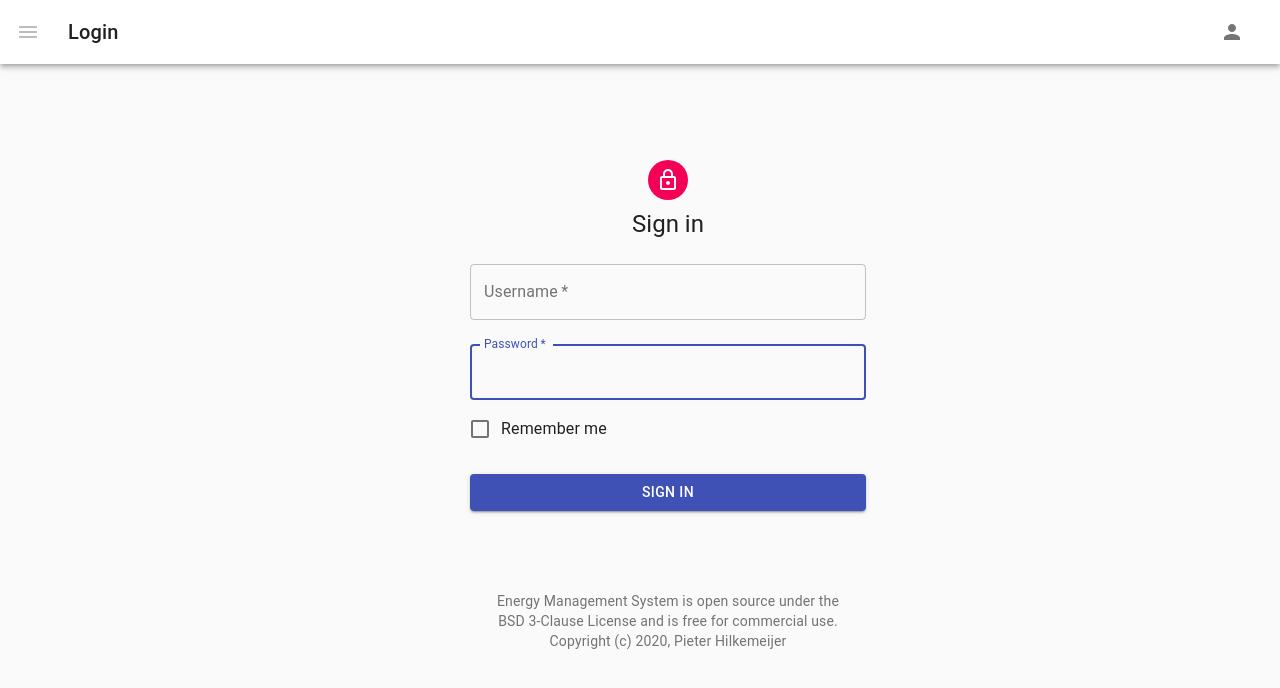
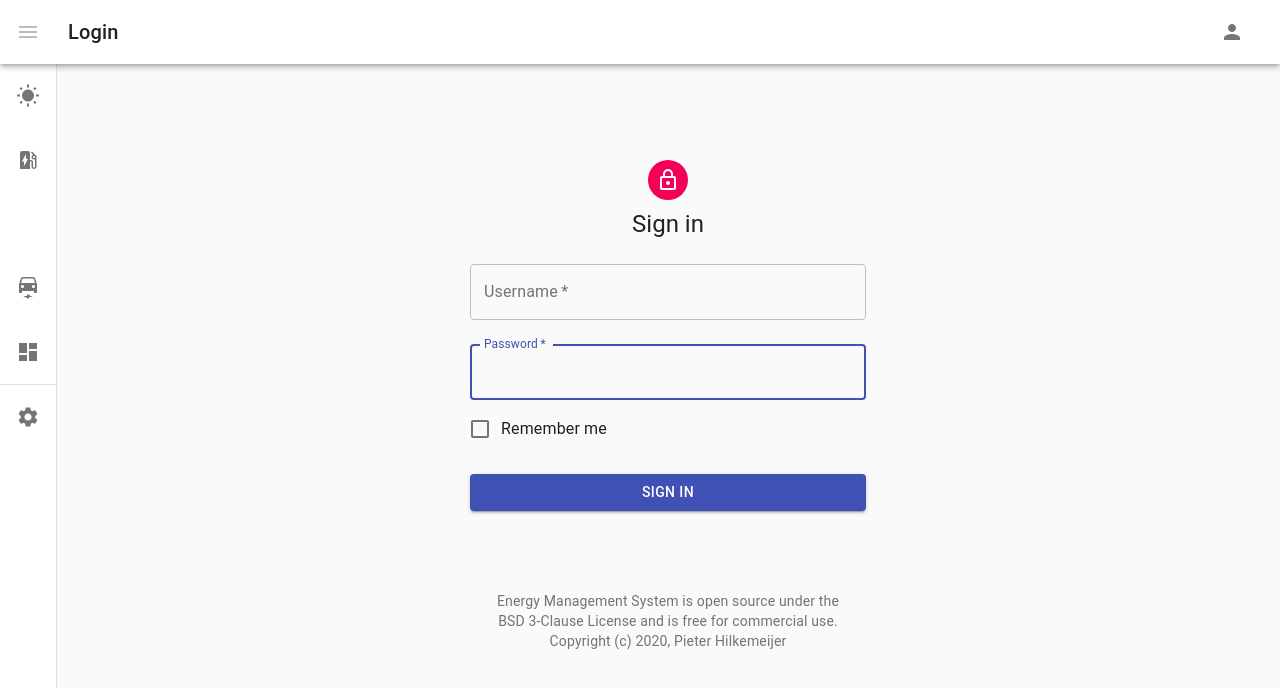
Before and after one commit to pieterh/energy-management-system, a React app in the folder frontend/EMS.ReactApp/: page /login in a window 1280 px wide. Shown: the top 688 px of the page. Built offline with nearby package versions, Linux system fonts and the light colour scheme; no server answers.

Commit message:
small refactor

```diff
--- /dev/null
+++ b/frontend/EMS.ReactApp/src/features/appdrawer/AppDrawer.tsx
@@ -0,0 +1,128 @@
+import React, { useState } from 'react';
+import clsx from 'clsx';
+
+import Divider from '@material-ui/core/Divider';
+import List from '@material-ui/core/List';
+import ListItem from '@material-ui/core/ListItem';
+import ListItemIcon from '@material-ui/core/ListItemIcon';
+import ListItemText from '@material-ui/core/ListItemText';
+import { createStyles, makeStyles, Theme } from '@material-ui/core/styles';
+
+import EvStationIcon from '@material-ui/icons/EvStation';
+import SettingsIcon from '@material-ui/icons/Settings';
+import WbSunnyIcon from '@material-ui/icons/WbSunny';
+import DashboardIcon from '@material-ui/icons/Dashboard';
+import Drawer from '@material-ui/core/Drawer';
+
+import { useAppDispatch } from  '../../common/hooks';
+
+import CarElectric from '../../icons/CarElectric';
+import ElectricalServices from '../../icons/ElectricalServices';
+
+const drawerWidth = 240;
+const useStyles = makeStyles ((theme: Theme) =>
+  createStyles({
+    drawerHeader: {
+        display: 'flex',
+        alignItems: 'center',
+        padding: theme.spacing(0, 1),
+        // necessary for content to be below app bar
+        ...theme.mixins.toolbar,
+        justifyContent: 'flex-end',
+      },
+    drawer: {
+        flexShrink: 0,
+        whiteSpace: 'nowrap',
+        position: 'fixed',
+        zIndex:10,
+      },
+      drawerOpen: {
+        width: drawerWidth,
+        transition: theme.transitions.create('width', {
+          easing: theme.transitions.easing.sharp,
+          duration: theme.transitions.duration.enteringScreen,
+        }),
+      },
+      drawerClose: {
+        transition: theme.transitions.create('width', {
+          easing: theme.transitions.easing.sharp,
+          duration: theme.transitions.duration.leavingScreen,
+        }),
+        overflowX: 'hidden',
+        width: theme.spacing(7) + 1,
+      },
+  })
+);
+
+interface IAppDrawerProps {
+  persistent: boolean,
+  drawerOpen: boolean
+}
+
+const drawerContent = (
+    <React.Fragment>
+        <List>
+            <ListItem button key="pvsystem">
+                <ListItemIcon> <WbSunnyIcon /> </ListItemIcon>
+                <ListItemText primary="Solar Power" />
+            </ListItem>
+        </List>
+        <List>
+            <ListItem button key="chargepoint">
+                <ListItemIcon> <EvStationIcon /> </ListItemIcon>
+                <ListItemText primary="chargepoint" />
+            </ListItem>
+        </List>
+        <List>
+            <ListItem button key="smartmeter">
+                <ListItemIcon> <ElectricalServices/> </ListItemIcon>
+                <ListItemText primary="Smart Meter" />
+            </ListItem>
+        </List>
+        <List>
+            <ListItem button key="evcar">
+                <ListItemIcon> <CarElectric/> </ListItemIcon>
+                <ListItemText primary="Electric Car" />
+            </ListItem>
+        </List>
+        <List>
+            <ListItem button key="dashboard">
+                <ListItemIcon> <DashboardIcon/> </ListItemIcon>
+                <ListItemText primary="Dashboard" />
+            </ListItem>
+        </List>
+        <Divider />
+        <List>
+            <ListItem button key="settings">
+                <ListItemIcon> <SettingsIcon /> </ListItemIcon>
+                <ListItemText primary="Settings" />
+            </ListItem>
+        </List>
+    </React.Fragment>
+);
+
+export default function AppDrawer(props: IAppDrawerProps) {
+  const dispatch = useAppDispatch();
+  const classes = useStyles();
+
+  return (
+    <Drawer
+        variant= {props.persistent ? "persistent" : "permanent"}
+        className={clsx(classes.drawer, {
+        [classes.drawerOpen]: props.drawerOpen,
+        [classes.drawerClose]: !props.drawerOpen,
+        })}
+        classes={{
+        paper: clsx({
+            [classes.drawerOpen]: props.drawerOpen,
+            [classes.drawerClose]: !props.drawerOpen,
+        }),
+        }}
+        anchor="left"
+        open={props.drawerOpen}
+    >
+      <div className={classes.drawerHeader}/>
+      {drawerContent}
+    </Drawer>
+  )
+}
--- a/frontend/EMS.ReactApp/src/features/appheader/AppHeader.tsx
+++ b/frontend/EMS.ReactApp/src/features/appheader/AppHeader.tsx
@@ -1,53 +1,30 @@
 import React from 'react';
-import clsx from 'clsx';
+import { useLocation } from 'react-router-dom';
 
-import { useLocation } from 'react-router-dom';
 import useMediaQuery from '@material-ui/core/useMediaQuery';
 import { makeStyles, Theme, useTheme } from '@material-ui/core/styles';
-import { Icon } from "@material-ui/core";
 
 import AppBar from '@material-ui/core/AppBar';
-import Divider from '@material-ui/core/Divider';
-import Drawer from '@material-ui/core/Drawer';
 import IconButton from '@material-ui/core/IconButton';
-import List from '@material-ui/core/List';
-import ListItem from '@material-ui/core/ListItem';
-import ListItemIcon from '@material-ui/core/ListItemIcon';
-import ListItemText from '@material-ui/core/ListItemText';
+import MenuIcon from '@material-ui/icons/Menu';
+import MenuOpenIcon from '@material-ui/icons/MenuOpen';
 import Toolbar from '@material-ui/core/Toolbar';
 import Typography from '@material-ui/core/Typography';
-
-import {green, yellow, red }from "@material-ui/core/colors";
-
-import EvStationIcon from '@material-ui/icons/EvStation';
-import MenuIcon from '@material-ui/icons/Menu';
-import MenuOpenIcon from '@material-ui/icons/MenuOpen';
-import SettingsIcon from '@material-ui/icons/Settings';
-import WbSunnyIcon from '@material-ui/icons/WbSunny';
-import DashboardIcon from '@material-ui/icons/Dashboard';
 
 import { useAppSelector, useAppDispatch } from '../../common/hooks';
 import { selectIsLoggedIn } from '../authentication/authenticationSlice';
 import AccountMenu from '../accountmenu/AccountMenu';
-
-import CarElectric from '../../icons/CarElectric';
-import ElectricalServices from '../../icons/ElectricalServices';
+import AppDrawer from '../appdrawer/AppDrawer';
 
 type FormInputs = {
   darkState : boolean
 };
 
-interface IAppHeaderProps {
-}
-
-interface IAppHeaderState {
-}
-
 interface IStyleProps {
   isScreenXS: boolean
 }
 
-const drawerWidth = 240;
+
 const useStyles = makeStyles((theme: Theme) =>({
   root: {
     display: 'flex',
@@ -60,54 +37,12 @@ const useStyles = makeStyles((theme: Theme) =>({
   title: {
     flexGrow: 1
   },
-  customColor: {
-    // or hex code, this is normal CSS background-color
-    backgroundColor: green[500]
-  },
   customHeight: {
     minHeight: 200
   },
   offset: theme.mixins.toolbar,
-  lightbutton:{
-    color: yellow[500]
-  },
-  darkbutton:{
-    color: yellow[500]
-  },
-  personbutton:{
-    color: red[500]
-  },
   hide: {
     display: 'none',
-  },
-  drawer: {
-    flexShrink: 0,
-    whiteSpace: 'nowrap',
-    position: 'fixed',
-    zIndex:10,
-  },
-  drawerOpen: {
-    width: drawerWidth,
-    transition: theme.transitions.create('width', {
-      easing: theme.transitions.easing.sharp,
-      duration: theme.transitions.duration.enteringScreen,
-    }),
-  },
-  drawerClose: {
-    transition: theme.transitions.create('width', {
-      easing: theme.transitions.easing.sharp,
-      duration: theme.transitions.duration.leavingScreen,
-    }),
-    overflowX: 'hidden',
-    width: theme.spacing(7) + 1,
-  },
-  drawerHeader: {
-    display: 'flex',
-    alignItems: 'center',
-    padding: theme.spacing(0, 1),
-    // necessary for content to be below app bar
-    ...theme.mixins.toolbar,
-    justifyContent: 'flex-end',
   },
   toolbar: {
     paddingLeft: 16,
@@ -125,19 +60,16 @@ type Props = {
   children?: React.ReactNode;
 };
 
-export function AppHeader({children}: Props): JSX.Element{
+export function AppHeader({children}: Props): JSX.Element {
     const dispatch = useAppDispatch();
+    const location = useLocation();
     const theme = useTheme();
+
+    const isLoggedIn = useAppSelector(selectIsLoggedIn);
     const isScreenXS = useMediaQuery(theme.breakpoints.only('xs'));
-    console.log(`isSmallScreen? -> ${isScreenXS}`);
-    console.log(`xs=${useMediaQuery(theme.breakpoints.only('xs'))} sm=${useMediaQuery(theme.breakpoints.only('sm'))} md=${useMediaQuery(theme.breakpoints.only('md'))} lg=${useMediaQuery(theme.breakpoints.only('lg'))}`  );
+    const classes = useStyles({isScreenXS: isScreenXS});
 
     const [isDrawerOpen, setDrawerOpen] = React.useState(false);
-
-    const classes = useStyles({isScreenXS: isScreenXS});
-
-    const isLoggedIn = useAppSelector(selectIsLoggedIn);
-    const location = useLocation();
 
     var title = "";
     title = location.pathname == '/' ? 'Main' : title;
@@ -153,49 +85,6 @@ export function AppHeader({children}: Props): JSX.Element{
     function onDrawerCloseClick(event: React.MouseEvent<HTMLButtonElement, MouseEvent> | null)  {
       setDrawerOpen(false);
     }
-
-    const drawerContent = (
-      <React.Fragment>
-        { <div className={classes.drawerHeader}/> }
-        <List>
-          <ListItem button key="pvsystem">
-            <ListItemIcon> <WbSunnyIcon /> </ListItemIcon>
-            <ListItemText primary="Solar Power" />
-          </ListItem>
-        </List>
-        <List>
-          <ListItem button key="chargepoint">
-            <ListItemIcon> <EvStationIcon /> </ListItemIcon>
-            <ListItemText primary="chargepoint" />
-          </ListItem>
-        </List>
-        <List>
-          <ListItem button key="smartmeter">
-            <ListItemIcon> <ElectricalServices/> </ListItemIcon>
-            <ListItemText primary="Smart Meter" />
-          </ListItem>
-        </List>
-        <List>
-          <ListItem button key="evcar">
-            <ListItemIcon> <CarElectric/> </ListItemIcon>
-            <ListItemText primary="Electric Car" />
-          </ListItem>
-        </List>
-        <List>
-          <ListItem button key="dashboard">
-            <ListItemIcon> <DashboardIcon/> </ListItemIcon>
-            <ListItemText primary="Dashboard" />
-          </ListItem>
-        </List>
-        <Divider />
-        <List>
-          <ListItem button key="settings">
-            <ListItemIcon> <SettingsIcon /> </ListItemIcon>
-            <ListItemText primary="Settings" />
-          </ListItem>
-        </List>
-      </React.Fragment>
-    );
 
     return (
       <React.Fragment>
@@ -214,44 +103,8 @@ export function AppHeader({children}: Props): JSX.Element{
               <AccountMenu />
             </Toolbar>
           </AppBar>
-        { isLoggedIn && isScreenXS &&
-          <Drawer
-            variant="persistent"
-            className={clsx(classes.drawer, {
-              [classes.drawerOpen]: isDrawerOpen,
-              [classes.drawerClose]: !isDrawerOpen,
-            })}
-            classes={{
-              paper: clsx({
-                [classes.drawerOpen]: isDrawerOpen,
-                [classes.drawerClose]: !isDrawerOpen,
-              }),
-            }}
-            anchor="left"
-            open={isDrawerOpen}
-            >
-              {/* smUp */}
-              {drawerContent}
-          </Drawer>
-        }
-        { isLoggedIn && !isScreenXS &&
-          <Drawer
-            variant="permanent"
-            className={clsx(classes.drawer, {
-              [classes.drawerOpen]: isDrawerOpen,
-              [classes.drawerClose]: !isDrawerOpen,
-            })}
-            classes={{
-              paper: clsx({
-                [classes.drawerOpen]: isDrawerOpen,
-                [classes.drawerClose]: !isDrawerOpen,
-              }),
-            }}
-            open={isDrawerOpen}
-          >
-            {drawerContent}
-          </Drawer>
-        }</div>
+          <AppDrawer persistent={isLoggedIn && isScreenXS} drawerOpen={isDrawerOpen}/>
+        </div>
         <main className={classes.content} >
           {children}
         </main>
```
Lines whose indentation alone changed are shown as unchanged.
